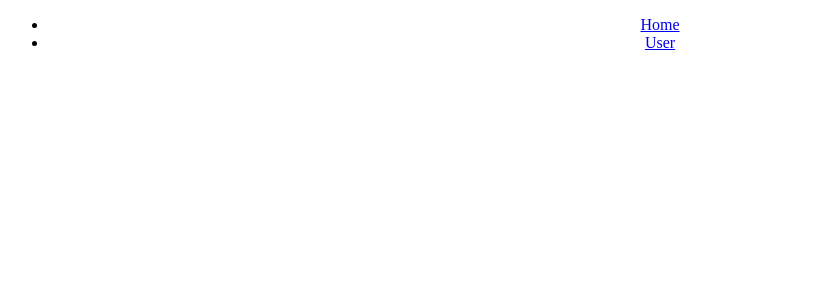
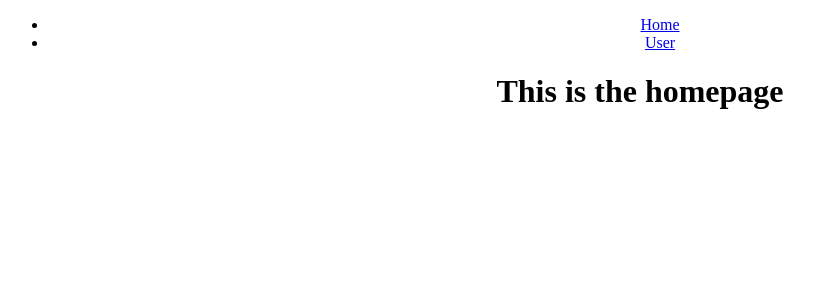
Before and after one commit to AngeleSelegnA/TFG-Plataforma-blockchain-para-visualizar-la-reputacion-de-empresas-sobre-casos-de-discriminacion, a React (Create React App) app in the folder client/: page / in a window 1280 px wide. Shown: the top 300 px of the page, without its empty margins (0-814 px from the left). Built offline with nearby package versions, Linux system fonts and the light colour scheme; no server answers.

Commit message:
Update home.js

```diff
--- a/client/src/Components/Home/home.js
+++ b/client/src/Components/Home/home.js
@@ -1,7 +1,7 @@
 import React from 'react';
 
 const Home = () => {
-    return <div></div>
+    return <div><h1>This is the homepage</h1></div>
 }
 
 export default Home;
```
